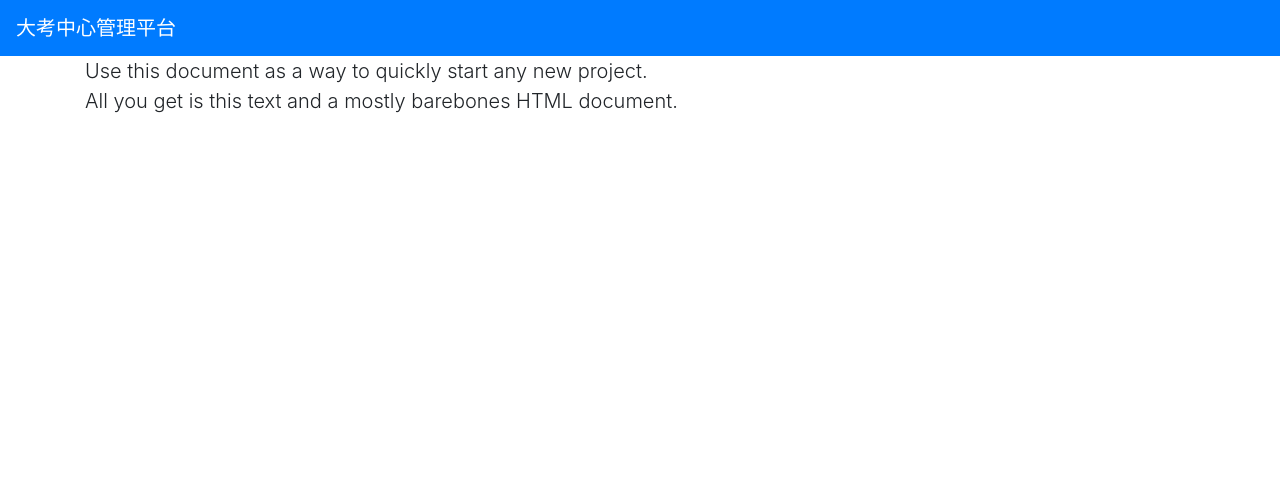
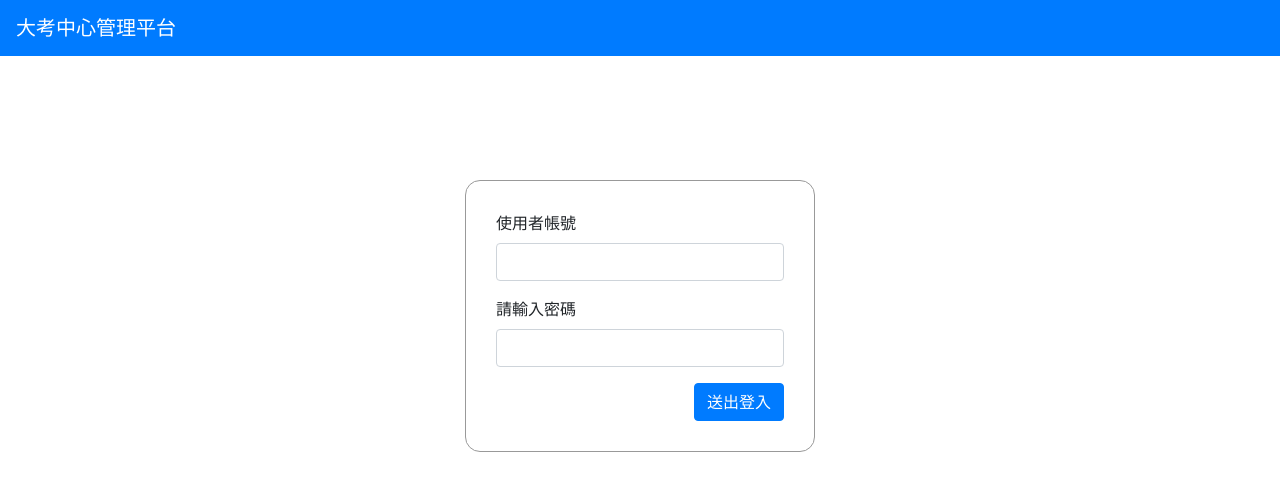
Before and after one commit to gwolf0719/fjuexam, a CodeIgniter app: page /database/index.php/welcome/login in a window 1280 px wide. Shown: the top 491 px of the page. Run offline with CodeIgniter, Linux system fonts and the light colour scheme.

Commit message:
login 頁面 ＆ 程式

```diff
--- a/application/config/autoload.php
+++ b/application/config/autoload.php
@@ -58,7 +58,7 @@ $autoload['packages'] = array();
 |
 |	$autoload['libraries'] = array('user_agent' => 'ua');
 */
-$autoload['libraries'] = array();
+$autoload['libraries'] = array("getpost","database","session");
 
 /*
 | -------------------------------------------------------------------
@@ -132,4 +132,4 @@ $autoload['language'] = array();
 |
 |	$autoload['model'] = array('first_model' => 'first');
 */
-$autoload['model'] = array();
+$autoload['model'] = array("mod_user");
--- a/application/config/config.php
+++ b/application/config/config.php
@@ -23,7 +23,7 @@ defined('BASEPATH') OR exit('No direct script access allowed');
 | a PHP script and you can easily do that on your own.
 |
 */
-$config['base_url'] = $_SERVER['SERVER_NAME'].'/fjuexam/';
+$config['base_url'] = "http://".$_SERVER['SERVER_NAME'].'/fjuexam/';
 
 /*
 |--------------------------------------------------------------------------
--- a/application/config/database.php
+++ b/application/config/database.php
@@ -76,9 +76,9 @@ $query_builder = TRUE;
 $db['default'] = array(
 	'dsn'	=> '',
 	'hostname' => 'localhost',
-	'username' => '',
-	'password' => '',
-	'database' => '',
+	'username' => 'root',
+	'password' => 'wolf0719',
+	'database' => 'fjuexam',
 	'dbdriver' => 'mysqli',
 	'dbprefix' => '',
 	'pconnect' => FALSE,
--- a/application/controllers/Welcome.php
+++ b/application/controllers/Welcome.php
@@ -20,7 +20,7 @@ class Welcome extends CI_Controller {
 	 */
 	public function index()
 	{
-		$this->load->view('welcome_message');
+		$this->mod_user->chk_status();
 	}
 
 
--- /dev/null
+++ b/application/models/Mod_user.php
@@ -0,0 +1,39 @@
+<?php
+defined('BASEPATH') OR exit('No direct script access allowed');
+
+class Mod_user extends CI_Model {
+    // 確認帳密
+    function chk_login($user_id,$user_pwd){
+        $this->db->where("user_id",$user_id);
+        $this->db->where("user_pwd",$user_pwd);
+        if($this->db->count_all_results("user") == 0 ){
+            return FALSE;
+        }else{
+            return TRUE;
+        }
+    }
+    // 執行登入
+    function do_login($user_id){
+        $data = array(
+            "user_id"=>$user_id,
+            "login"=>TRUE
+        );
+        $this->session->set_userdata($data);
+    }
+
+    // 確認登入狀態
+    public function chk_status()
+    {
+        if(!$this->session->userdata("login")){
+
+            redirect(base_url("login"),'refresh');
+
+        }else{
+            return TRUE;
+        }
+    }
+
+
+}
+
+/* End of file Mod_usser.php */
--- a/application/views/login.php
+++ b/application/views/login.php
@@ -9,12 +9,37 @@
     <base src="<?=base_url();?>">
 
 
-    <title>Starter Template for Bootstrap</title>
+    <title>大考中心管理平台</title>
 
     <link rel="stylesheet" href="https://stackpath.bootstrapcdn.com/bootstrap/4.1.0/css/bootstrap.min.css" integrity="sha384-9gVQ4dYFwwWSjIDZnLEWnxCjeSWFphJiwGPXr1jddIhOegiu1FwO5qRGvFXOdJZ4" crossorigin="anonymous">
 
     <!-- Custom styles for this template -->
     <link rel="stylesheet" href="./assets/css/custom.css">
+
+    <!-- Bootstrap core JavaScript
+    ================================================== -->
+    <!-- Placed at the end of the document so the pages load faster -->
+    <script src="https://ajax.googleapis.com/ajax/libs/jquery/3.3.1/jquery.min.js"></script>
+
+<script src="https://cdnjs.cloudflare.com/ajax/libs/popper.js/1.14.0/umd/popper.min.js" integrity="sha384-cs/chFZiN24E4KMATLdqdvsezGxaGsi4hLGOzlXwp5UZB1LY//20VyM2taTB4QvJ" crossorigin="anonymous"></script>
+<script src="https://stackpath.bootstrapcdn.com/bootstrap/4.1.0/js/bootstrap.min.js" integrity="sha384-uefMccjFJAIv6A+rW+L4AHf99KvxDjWSu1z9VI8SKNVmz4sk7buKt/6v9KI65qnm" crossorigin="anonymous"></script>
+
+
+    <script>
+      $(function(){
+        $("#login").click(function(){
+            $.post("./api/login",{
+              user_id:$("#user_id").val(),
+              user_pwd:$("#user_pwd").val(),
+            },function(data){
+              alert(data.sys_msg);
+              if(data.sys_code=="200"){
+                location.href="./";
+              }
+            },"json")
+        })
+      })
+    </script>
 
   </head>
 
@@ -53,18 +78,40 @@
 
     <main role="main" class="container">
 
-      <div class="starter-template">
-        <h1>Bootstrap starter template</h1>
-        <p class="lead">Use this document as a way to quickly start any new project.<br> All you get is this text and a mostly barebones HTML document.</p>
-      </div>
+        <div class="row">
+            <div class="col-sm"></div>
+            <div class="col-sm">
+                <form action="" id="login_form">
+
+                    <div class="form-group">
+                      <label for="user_id" class="control-label">使用者帳號</label>
+                      <div class="">
+                        <input type="text" name="" id="user_id" class="form-control" value="" required="required" pattern="" title="">
+                      </div>
+                    </div>
+
+
+                    <div class="form-group">
+                      <label for="user_pwd" class="control-label">請輸入密碼</label>
+                      <div class="">
+                        <input type="password" name="" id="user_pwd" class="form-control" value="" required="required" pattern="" title="">
+                      </div>
+                    </div>
+
+                    <div class="form-grop text-right">
+                        <button type="button" class="btn btn-primary " id="login">送出登入</button>
+                    </div>
+
+
+
+                </form>
+            </div>
+            <div class="col-sm"></div>
+
+
+        </div>
+
 
     </main><!-- /.container -->
-
-    <!-- Bootstrap core JavaScript
-    ================================================== -->
-    <!-- Placed at the end of the document so the pages load faster -->
-    <script src="https://code.jquery.com/jquery-3.3.1.slim.min.js" integrity="sha384-q8i/X+965DzO0rT7abK41JStQIAqVgRVzpbzo5smXKp4YfRvH+8abtTE1Pi6jizo" crossorigin="anonymous"></script>
-<script src="https://cdnjs.cloudflare.com/ajax/libs/popper.js/1.14.0/umd/popper.min.js" integrity="sha384-cs/chFZiN24E4KMATLdqdvsezGxaGsi4hLGOzlXwp5UZB1LY//20VyM2taTB4QvJ" crossorigin="anonymous"></script>
-<script src="https://stackpath.bootstrapcdn.com/bootstrap/4.1.0/js/bootstrap.min.js" integrity="sha384-uefMccjFJAIv6A+rW+L4AHf99KvxDjWSu1z9VI8SKNVmz4sk7buKt/6v9KI65qnm" crossorigin="anonymous"></script>
-  </body>
+ </body>
 </html>
--- a/assets/css/custom.css
+++ b/assets/css/custom.css
@@ -0,0 +1,9 @@
+main.container{
+    margin-top: 100px;
+}
+ #login_form {
+    border-radius: 15px;
+    border: 1px solid #999;
+    padding: 30px;
+    margin-top: 80px;
+ }
```
Also changed, not shown: application/controllers/Api.php (added, +30 -0 lines), application/libraries/Getpost.php (added, +72 -0 lines).
